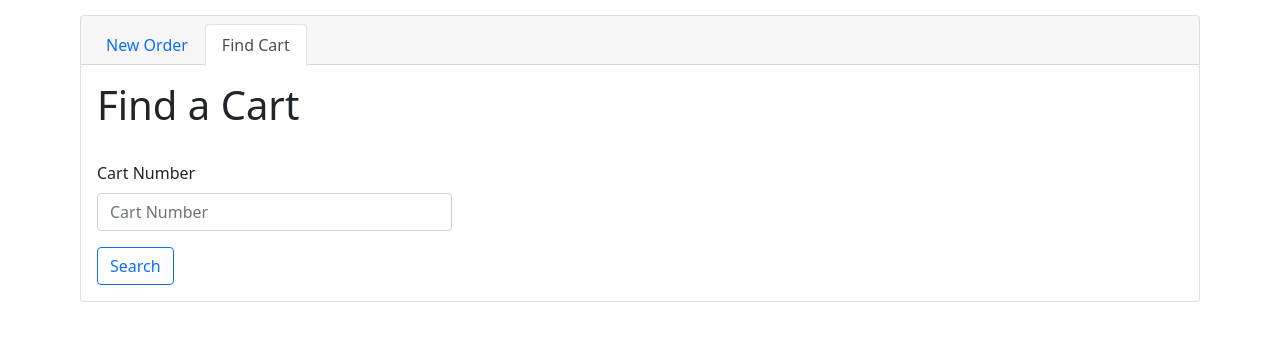
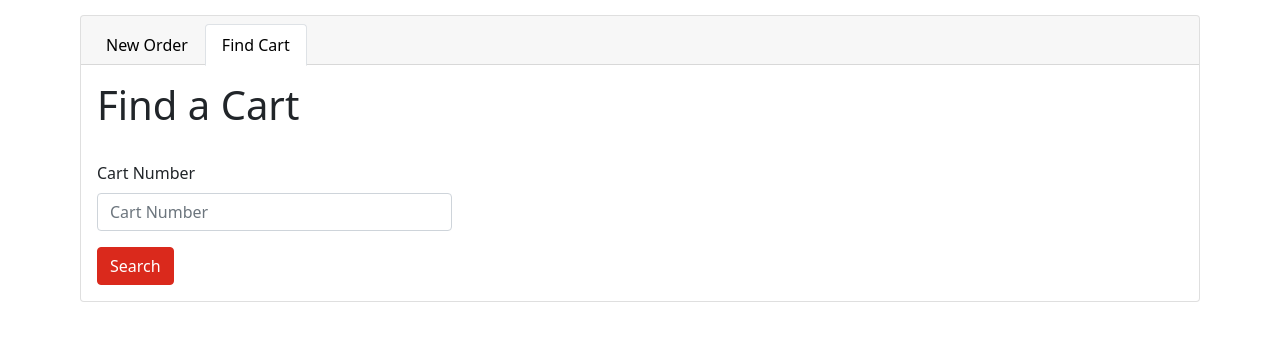
Before and after one commit to chasemax/grubdash, a Django app: page /order/ in a window 1280 px wide, after a click on "Find Cart". Shown: the part 81-422 px from the top of the page. Run offline with Django 3.2, Linux system fonts and the light colour scheme; some libraries are stand-ins or nearby versions.

Commit message:
Order buttons

```diff
--- a/templates/deliveryapp/order.html
+++ b/templates/deliveryapp/order.html
@@ -15,10 +15,10 @@
     <div class="card-header">
         <ul class="nav nav-tabs card-header-tabs pull-right"  id="myTab" role="tablist">
             <li class="nav-item">
-                <a class="nav-link active" id="newOrder-tab" data-toggle="tab" href="#newOrder" role="tab" aria-controls="newOrder" aria-selected="true">New Order</a>
+                <a class="nav-link active" style="color:black !important" id="newOrder-tab" data-toggle="tab" href="#newOrder" role="tab" aria-controls="newOrder" aria-selected="true">New Order</a>
             </li>
             <li class="nav-item">
-                <a class="nav-link" id="findCart-tab" data-toggle="tab" href="#findCart" role="tab" aria-controls="findCart" aria-selected="false">Find Cart</a>
+                <a class="nav-link" style="color:black !important" id="findCart-tab" data-toggle="tab" href="#findCart" role="tab" aria-controls="findCart" aria-selected="false">Find Cart</a>
             </li>
         </ul>
     </div>
@@ -43,7 +43,7 @@
                       </div>
                     </div>
 
-                    <button type="submit" class="btn btn-outline-primary">Search</button>
+                    <button type="submit" class="btn btn-primary">Search</button>
                 </form>
 
             </div>
```
Also changed, not shown: templates/deliveryapp/cart.html (+7 -1 lines).
